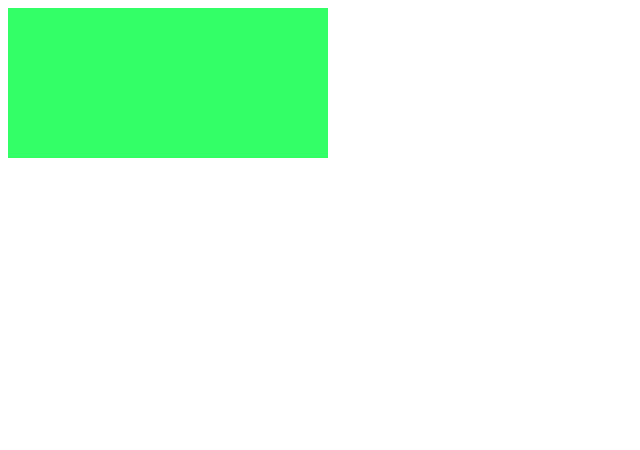
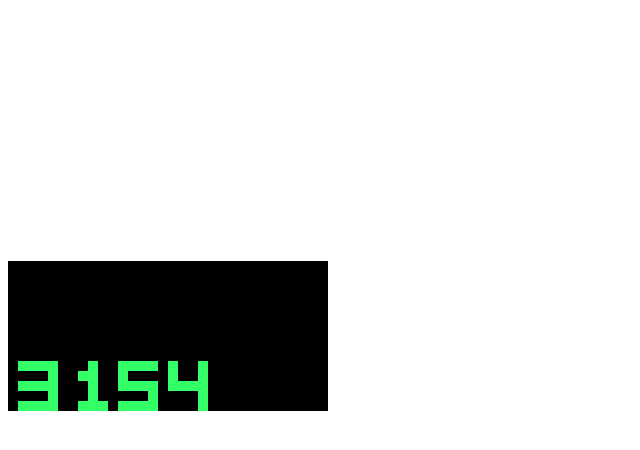
Before and after one commit to jonribeiro23/Chip-8-Emulator, a website built with webpack: page public/index.html in a window 1280 px wide. Shown: the whole page, without its empty margins (0-640 px from the left). Built offline with nearby package versions, Linux system fonts and the light colour scheme.

Commit message:
drawing sprites in the display

```diff
--- a/public/index.html
+++ b/public/index.html
@@ -8,7 +8,7 @@
 </head>
 <body>
     <main>
-        <canvas></canvas>
+        <canvas style="margin-top: 20%;"></canvas>
     </main>
 
     <script src="./js/chip8bundle.js"></script>
--- a/src/Chip8.js
+++ b/src/Chip8.js
@@ -8,11 +8,12 @@ import { Registers } from './Registers';
 export class Chip8{
 	constructor(){
         console.log('Creating a new chip8')
-        this.display = new Display()
         this.memory = new Memory()
+        this.loadCharSet()
         this.register = new Registers()
         this.keyboard = new Keyboard()
-        this.loadCharSet()
+
+        this.display = new Display(this.memory)
     }
 
     sleep(ms = 500){
--- a/src/Display.js
+++ b/src/Display.js
@@ -1,8 +1,11 @@
+import { CHAR_SET_WITH } from "./constants/charSetConstants";
 import { DISPLAY_HEIGHT, DISPLAY_WIDTH, DISPLAY_MULTIPLY, BG_COLOR, COLOR } from "./constants/displayConstants";
 
 export class Display{
-    constructor(){
+    constructor(memory){
         console.log('Creating a new display')
+        this.memory = memory
+
         this.screen = document.querySelector('canvas')
         this.screen.width = DISPLAY_WIDTH * DISPLAY_MULTIPLY
         this.screen.heigth = DISPLAY_HEIGHT * DISPLAY_MULTIPLY
@@ -20,7 +23,7 @@ export class Display{
         for (let i = 0; i < DISPLAY_HEIGHT; i++) {
             this.frameBuffer.push([])
             for (let j = 0; j < DISPLAY_WIDTH; j++) {
-                this.frameBuffer[i].push(1)
+                this.frameBuffer[i].push(0)
             }
         }
         this.context.fillRect(0, 0, this.screen.heigth, this.screen.width)
@@ -48,4 +51,15 @@ export class Display{
             DISPLAY_MULTIPLY,
             DISPLAY_MULTIPLY);
     }
+
+    drawSprite(h, w, spriteAddress, num){
+        for (let lh = 0; lh < num; lh++) {
+            const line = this.memory.memory[spriteAddress+lh]
+            for (let lw = 0; lw < CHAR_SET_WITH; lw++) {
+                const bitToCheck = (0b10000000 >> lw)
+                const value = line & bitToCheck
+                this.drawPixel(w+lw, h+lh, value)
+            }
+        }
+    }
 }
--- a/src/index.js
+++ b/src/index.js
@@ -2,11 +2,10 @@ import {Chip8} from './Chip8'
 const chip8 = new Chip8()
 
 async function runChip8(){
-    console.log(chip8.memory.getMemory(0).toString(16))
-    console.log(chip8.memory.getMemory(1).toString(16))
-    console.log(chip8.memory.getMemory(2).toString(16))
-    console.log(chip8.memory.getMemory(3).toString(16))
-    console.log(chip8.memory.getMemory(4).toString(16))
+    chip8.display.drawSprite(10, 1, 15, 5)
+    chip8.display.drawSprite(10, 6, 5, 5)
+    chip8.display.drawSprite(10, 11, 25, 5)
+    chip8.display.drawSprite(10, 16, 20, 5)
 }
 
 runChip8()
```
Also changed, not shown: public/js/chip8bundle.js (+38 -23 lines).
